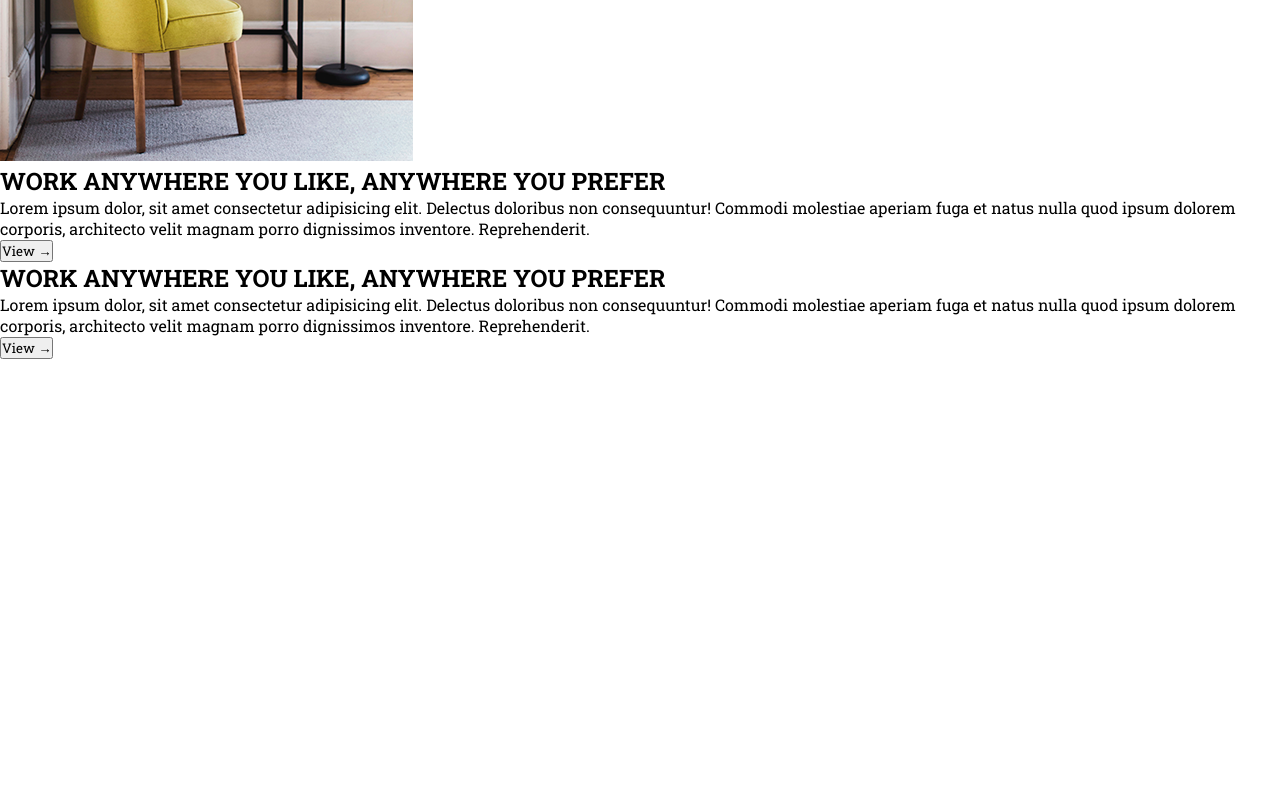
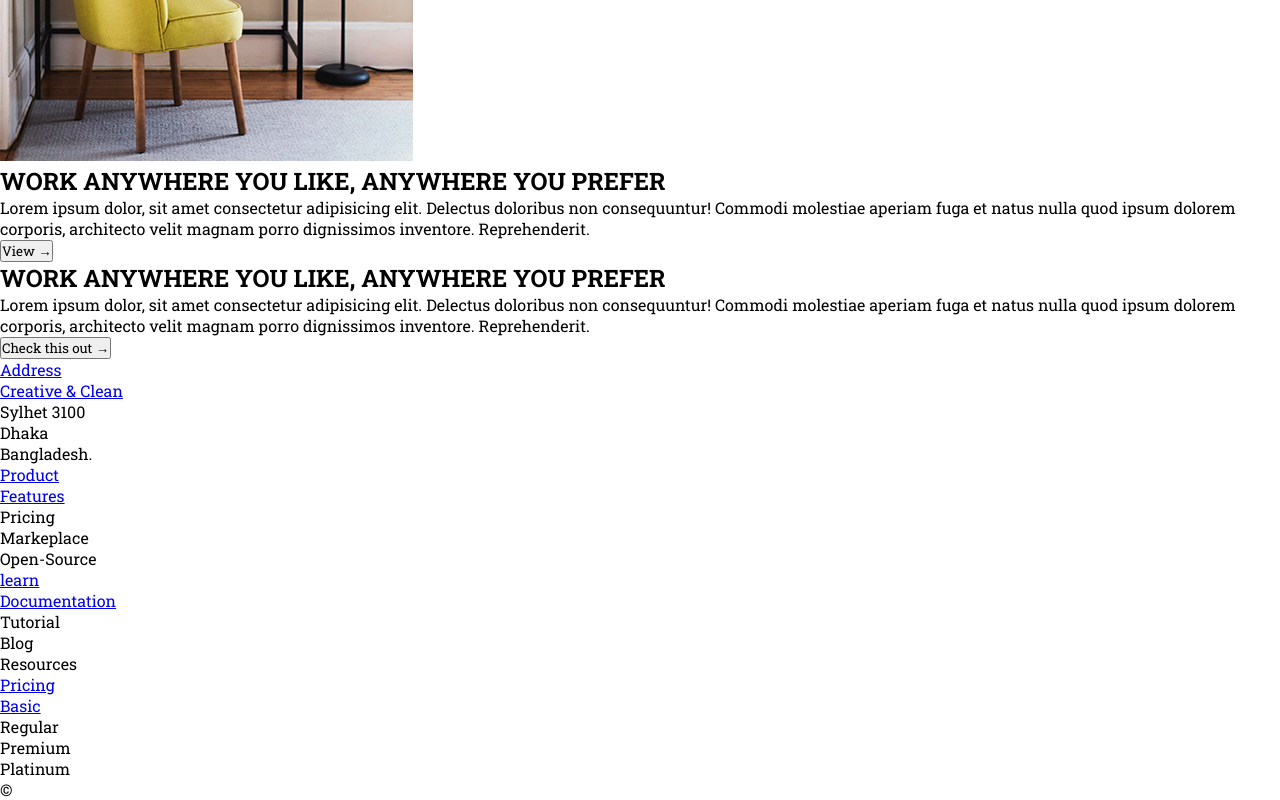
Before and after one commit to EilynFlorez/proyectoCreativeClean, a plain HTML site: page index.html in a window 1280 px wide. Shown: the part 1848-2648 px from the top of the page. Before the commit the page ends 2207 px from the top, so only its background shows below. Drawn offline with Linux system fonts and the light colour scheme.

Commit message:
tercer commit

```diff
--- a/index.html
+++ b/index.html
@@ -13,7 +13,7 @@
                 <h1>Creative & Clean</h1>
                 <h3>LUXURY WORKSTATION WITH STYLE.</h3>
             </div>
-            <button class="boton1">View  →</button>
+            <button class="boton">View  →</button>
         </header>
         <section class ="seccion1">
             <div>
@@ -32,15 +32,56 @@
             <div>
                 <h2>WORK ANYWHERE YOU LIKE, ANYWHERE YOU PREFER</h2>
                 <p>Lorem ipsum dolor, sit amet consectetur adipisicing elit. Delectus doloribus non consequuntur! Commodi molestiae aperiam fuga et natus nulla quod ipsum dolorem corporis, architecto velit magnam porro dignissimos inventore. Reprehenderit.</p>
-                <button>View  →</button>
+                <button>View →</button>
             </div>
         </section>
         <section class ="seccion3">
             <h2>WORK ANYWHERE YOU LIKE, ANYWHERE YOU PREFER</h2>
             <p>Lorem ipsum dolor, sit amet consectetur adipisicing elit. Delectus doloribus non consequuntur! Commodi molestiae aperiam fuga et natus nulla quod ipsum dolorem corporis, architecto velit magnam porro dignissimos inventore. Reprehenderit.</p>
-            <button>View  →</button>
+            <button>Check this out   →</button>
         </section>
         <footer>
+            <section>
+                <div>
+                    <a href="#">Address</a>
+                    <ul>
+                        <li><a href="#">Creative & Clean</a></li>
+                        <li><a href="#"></a>Sylhet 3100</li>
+                        <li><a href="#"></a>Dhaka</li>
+                        <li><a href="#"></a>Bangladesh.</li>
+                    </ul>
+                </div>
+                <div>
+                    <a href="#">Product</a>
+                    <ul>
+                        <li><a href="#">Features</a></li>
+                        <li><a href="#"></a>Pricing</li>
+                        <li><a href="#"></a>Markeplace</li>
+                        <li><a href="#"></a>Open-Source</li>
+                    </ul>
+                </div>
+                <div>
+                    <a href="#">learn</a>
+                    <ul>
+                        <li><a href="#">Documentation</a></li>
+                        <li><a href="#"></a>Tutorial</li>
+                        <li><a href="#"></a>Blog</li>
+                        <li><a href="#"></a>Resources</li>
+                    </ul>
+                </div>
+                <div>
+                    <a href="#">Pricing</a>
+                    <ul>
+                        <li><a href="#">Basic</a></li>
+                        <li><a href="#"></a>Regular</li>
+                        <li><a href="#"></a>Premium</li>
+                        <li><a href="#"></a>Platinum</li>
+                    </ul>
+                </div>
+            </section>
+            <section>
+                <p>&COPY; </p>
+            </section>
 
         </footer>
     </main>
--- a/styles/style.css
+++ b/styles/style.css
@@ -25,7 +25,7 @@ header {
     color: rgb(254, 148, 76);
     font-size: 60px;
 }
-.boton1 {
+.boton {
     background-color: rgb(254, 148, 76);
     font-size: 12px;
     border: none;
```
